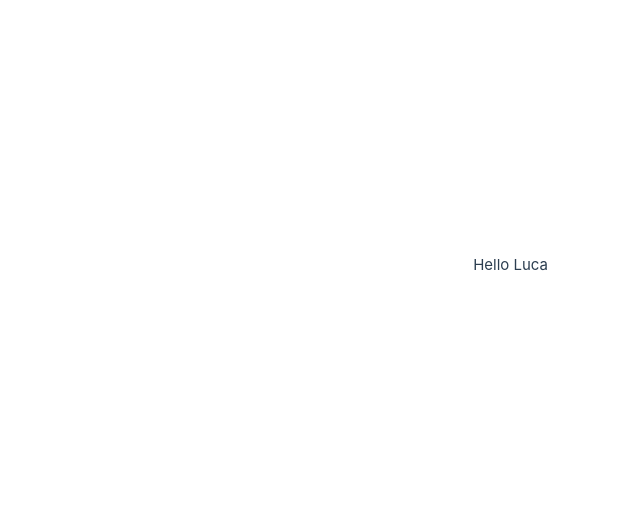
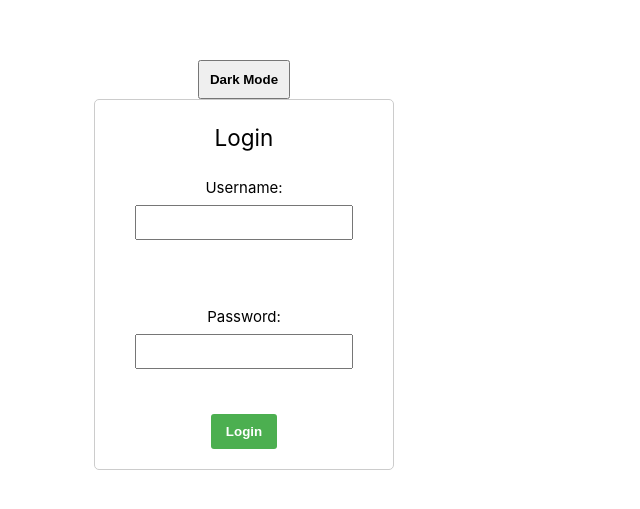
Before and after one commit to 3abdelmalek/vue-p1, a Vue app: page / in a window 1280 px wide. Shown: the part 135-644 px from the top of the page, without its empty margins (92-732 px from the left). Built offline with nearby package versions, Linux system fonts and the light colour scheme.

Commit message:
SomeThing

```diff
--- a/src/App.vue
+++ b/src/App.vue
@@ -2,22 +2,19 @@
 
 <script>
 // Import the Hello component from './components/Hello.vue'
-import Hello from './components/Hello.vue';
-
+import Background from './components/Background.vue';
 // Export the App component
 export default {
     name: 'App', // Component name
     components: {
-        Hello // Register the Hello component for use in this component
+        Background,
     }
 }
 </script>
 
 <template>
-<!-- Use the Hello component within the template -->
-<Hello />
+    <Background />
 </template>
-
 <style>
 /* Your styles go here */
 </style>
--- /dev/null
+++ b/src/components/Background.vue
@@ -0,0 +1,51 @@
+<template>
+<div :style="{ backgroundColor: bgColor }">
+    <button @click="toggleBackground" >{{ btnName }}</button>
+    <Login/>
+</div>
+</template>
+
+<script>
+import Login from './Login.vue';
+export default {
+    components: {
+        Login,
+    },
+    name: 'Background',
+    data() {
+        return {
+            isDarkMode: false
+        };
+    },
+    computed: {
+        // Computed property to dynamically set the background color
+        bgColor() {
+            return this.isDarkMode ? 'black' : 'white';
+        },
+        // Computed property to dynamically set the name of next background
+        btnName() {
+            return this.isDarkMode? 'Light Mode' : 'Dark Mode';
+        }
+    },
+    methods: {
+        // Method to toggle between dark and light mode
+        toggleBackground() {
+            this.isDarkMode = !this.isDarkMode;
+        }
+    }
+};
+</script>
+
+<style>
+/* You can add component-specific styles here if needed */
+div {
+    padding: 20px;
+    text-align: center;
+    width: 100%;
+}
+
+button {
+    padding: 10px;
+    font-weight: bold;
+}
+</style>
--- a/src/components/Hello.vue
+++ /dev/null
@@ -1,24 +0,0 @@
-<!-- components/Hello.vue -->
-
-<script>
-// The script section of the Hello component
-export default {
-    name: 'Hello', // Component name
-    data() {
-        // Data function returns the initial data for the component
-        return {
-            msg: 'Hello ',
-            name: 'Luca'
-        };
-    }
-}
-</script>
-
-<template>
-<!-- The template section contains the HTML structure of the component -->
-<div> {{ msg + name }} </div>
-</template>
-
-<style>
-/* Styles specific to the Hello component go here */
-</style>
--- /dev/null
+++ b/src/components/Login.vue
@@ -0,0 +1,81 @@
+<template>
+<div class="login-container">
+    <h2>Login</h2>
+    <form @submit.prevent="login">
+        <div class="form-group">
+            <label for="username">Username:</label>
+            <input type="text" id="username" v-model="username" required />
+        </div>
+        <div class="form-group">
+            <label for="password">Password:</label>
+            <input type="password" id="password" v-model="password" required />
+        </div>
+        <button @click="showMsg" type="submit">Login</button>
+    </form>
+</div>
+</template>
+
+<script>
+import BackgroundVue from './Background.vue';
+export default {
+    name: 'Login',
+    data() {
+        return {
+            username: '',
+            password: ''
+        };
+    },
+    methods: {
+        login() {
+            // Perform login logic here
+            console.log('Logging in with:', this.username, this.password);
+            // You can add your authentication logic, e.g., sending a request to a server
+        },
+        showMsg() {
+            if(this.username && this.password ) {
+                if(this.username == "Hello " && this.password == "Luca" ) {
+                    alert(this.username + this.password);
+                } else{
+                    alert("Wrong username or password");
+                }
+            }
+        }
+    }
+};
+</script>
+
+<style scoped>
+.login-container {
+    color: black;
+    max-width: 300px;
+    margin: 0 auto;
+    padding: 20px;
+    border: 1px solid #ccc;
+    border-radius: 5px;
+}
+
+.form-group {
+    margin-bottom: 15px;
+}
+
+label {
+    display: block;
+    margin-bottom: 5px;
+}
+
+input {
+    width: 100%;
+    padding: 8px;
+    box-sizing: border-box;
+    margin-bottom: 10px;
+}
+
+button {
+    background-color: #4caf50;
+    color: white;
+    padding: 10px 15px;
+    border: none;
+    border-radius: 3px;
+    cursor: pointer;
+}
+</style>
```
